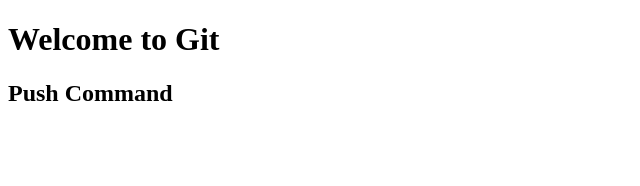
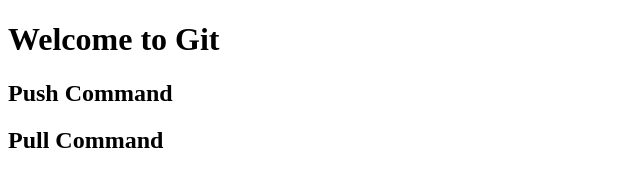
Before and after one commit to udaypatiliot2022-glitch/git-demo-project, a plain HTML site: page index.html in a window 1280 px wide. Shown: the whole page, without its empty margins (0-640 px from the left). Drawn offline with Linux system fonts and the light colour scheme.

Commit message:
Add Pull Command header to index.html

```diff
--- a/index.html
+++ b/index.html
@@ -6,5 +6,6 @@
 <body>
     <h1>Welcome to Git</h1>
     <h2>Push Command<h2>
+    <h2>Pull Command<h2>
 </body>
 </html>
```
